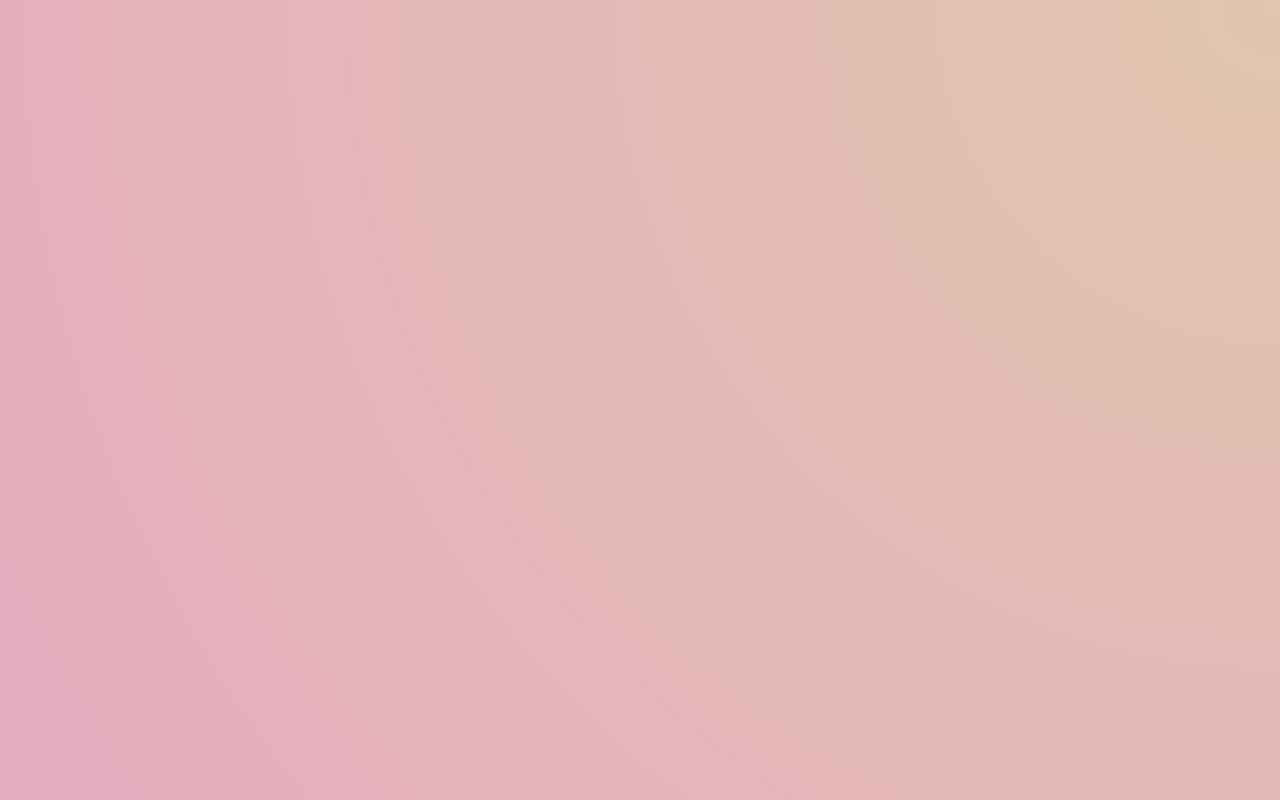
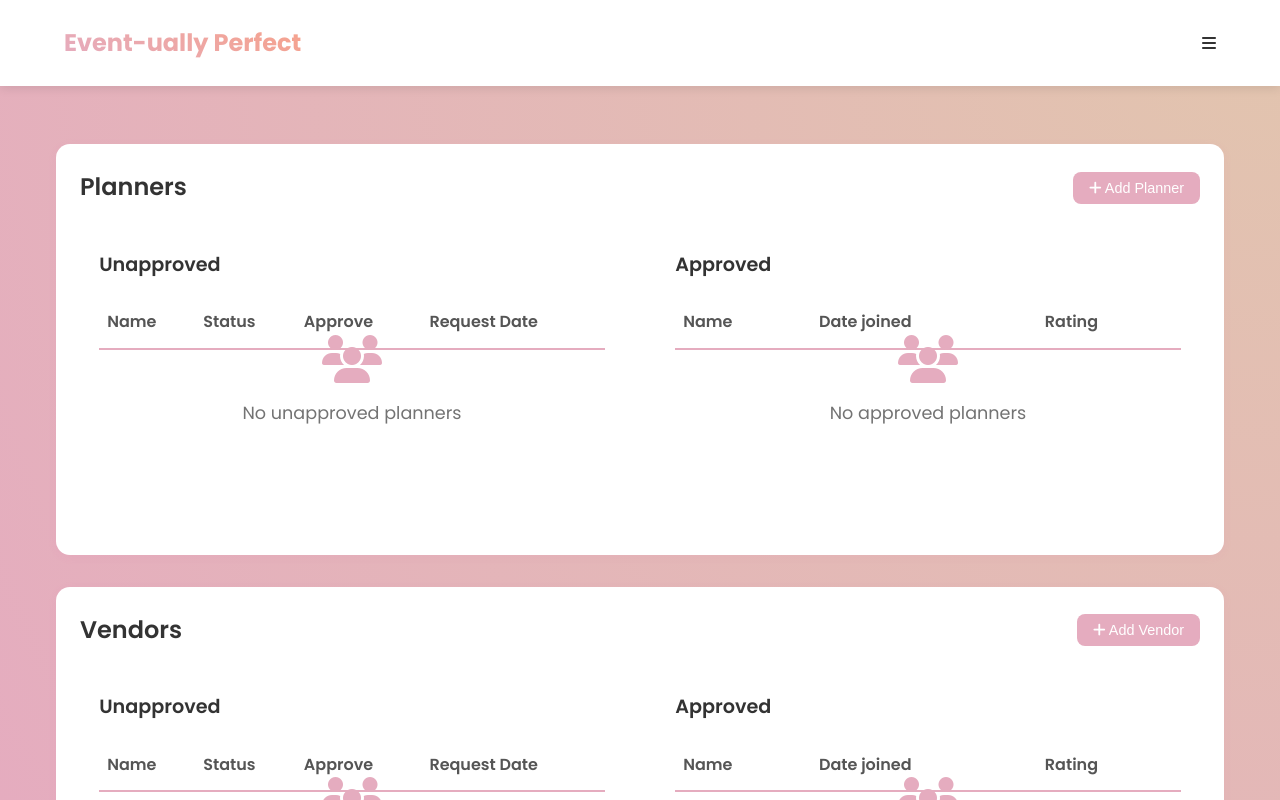
Before and after one commit to ZaneerahEssop/QUANTIX, a React (Create React App) app: page /admin-dashboard in a window 1280 px wide. Before the commit this address had no page. Built offline with nearby package versions, Linux system fonts and the light colour scheme.

Commit message:
Added dashboard page

```diff
--- a/src/App.js
+++ b/src/App.js
@@ -5,6 +5,7 @@ import LoginPage from "./pages/LoginPage";
 import SignUp from "./pages/SignUp";
 import PlannerForm from "./pages/PlannerForm";
 import VendorForm from "./pages/VendorForm";
+import AdminDashboard from "./pages/AdminDashboard";
 import PlannerDashboard from "./pages/PlannerDashboard";
 import VendorDashboard from "./pages/VendorDashboard";
 import './App.css';
@@ -55,6 +56,7 @@ function App() {
           }
         />
         <Route path="/vendor-form" element={<VendorForm />} />
+        <Route path="/admin-dashboard" element={<AdminDashboard />} />
         <Route path="/planner-dashboard" element={<PlannerDashboard />} />
         <Route path="/vendor-dashboard" element={<VendorDashboard />} />
       </Routes>
--- a/src/pages/AdminDashboard.jsx
+++ b/src/pages/AdminDashboard.jsx
@@ -0,0 +1,138 @@
+// src/pages/AdminDashboard.jsx
+import React, { useState } from "react";
+import '../AdminDash.css';
+
+export default function AdminDashboard() {
+  const [planners, setPlanners] = useState({
+    unapproved: [],
+    approved: []
+  });
+
+  const handleApprove = (id) => {
+    // This function will be implemented when we have data
+    console.log("Approve planner with id:", id);
+  };
+
+
+  return (
+    <div className="dashboard-main">
+      <div className="dashboard-header">
+        <h1>
+          <strong>Hi, Admin Name!</strong>
+        </h1>
+      </div>
+ <nav>
+        <div className="logo"><span className="gradient">Event-ually Perfect</span></div>
+        <div className="nav-links">
+          <i className="fa fa-bars" aria-hidden="true"></i>
+        </div>
+      </nav>
+      <div className="dashboard-content">
+        {/* Planner Management Section */}
+        <section className="planner-management">
+          <div className="section-header">
+            <h1>Planners</h1>
+            <button className="pdf-btn">
+              <i className="fa fa-add" aria-hidden="true"></i> Add Planner
+            </button>
+          </div>
+
+          <div className="planner-sections">
+            <section className="pending-section">
+              <h2>Unapproved</h2>
+              <table className="planner-table">
+                <thead>
+                  <tr className="table-headings">
+                    <th>Name</th>
+                    <th>Status</th>
+                    <th>Approve</th>
+                    <th>Request Date</th>
+                  </tr>
+                </thead>
+                <tbody>
+                  {/* Table data will be added later */}
+                </tbody>
+              </table>
+              <div className="empty-state">
+                <i className="fa fa-users" aria-hidden="true"></i>
+                <p>No unapproved planners</p>
+              </div>
+            </section>
+
+            <section className="approved-section">
+              <h2>Approved</h2>
+              <table className="planner-table">
+                <thead>
+                  <tr className="table-headings">
+                    <th>Name</th>
+                    <th>Date joined</th>
+                    <th>Rating</th>
+                  </tr>
+                </thead>
+                <tbody>
+                  {/* Table data will be added later */}
+                </tbody>
+              </table>
+              <div className="empty-state">
+                <i className="fa fa-users" aria-hidden="true"></i>
+                <p>No approved planners</p>
+              </div>
+            </section>
+          </div>
+        </section>
+      </div>
+      {/* Vendor Management Section */}
+        <section className="planner-management">
+          <div className="section-header">
+            <h1>Vendors</h1>
+            <button className="pdf-btn">
+              <i className="fa fa-add" aria-hidden="true"></i> Add Vendor
+            </button>
+          </div>
+
+          <div className="planner-sections">
+            <section className="pending-section">
+              <h2>Unapproved</h2>
+              <table className="planner-table">
+                <thead>
+                  <tr className="table-headings">
+                    <th>Name</th>
+                    <th>Status</th>
+                    <th>Approve</th>
+                    <th>Request Date</th>
+                  </tr>
+                </thead>
+                <tbody>
+                  {/* Table data will be added later */}
+                </tbody>
+              </table>
+              <div className="empty-state">
+                <i className="fa fa-users" aria-hidden="true"></i>
+                <p>No unapproved planners</p>
+              </div>
+            </section>
+
+            <section className="approved-section">
+              <h2>Approved</h2>
+              <table className="planner-table">
+                <thead>
+                  <tr className="table-headings">
+                    <th>Name</th>
+                    <th>Date joined</th>
+                    <th>Rating</th>
+                  </tr>
+                </thead>
+                <tbody>
+                  {/* Table data will be added later */}
+                </tbody>
+              </table>
+              <div className="empty-state">
+                <i className="fa fa-users" aria-hidden="true"></i>
+                <p>No approved planners</p>
+              </div>
+            </section>
+          </div>
+        </section>
+      </div>
+  );
+}
```
